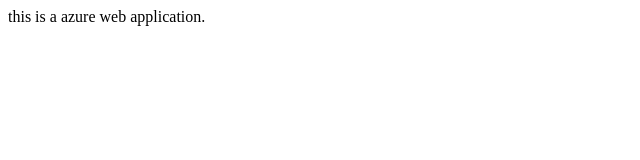
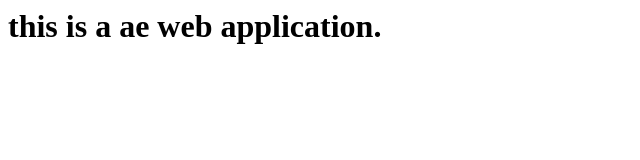
Before and after one commit to itmylives/azure0625, a plain HTML site: page index.html in a window 1280 px wide. Shown: the whole page, without its empty margins (0-640 px from the left). Drawn offline with Linux system fonts and the light colour scheme.

Commit message:
Update index.html

```diff
--- a/index.html
+++ b/index.html
@@ -3,6 +3,6 @@
     <title>test web</title>
   </head>
   <body>
-    this is a azure web application.
+   <h1>this is a ae web application.</h1>
   </body>
 </html>
```
